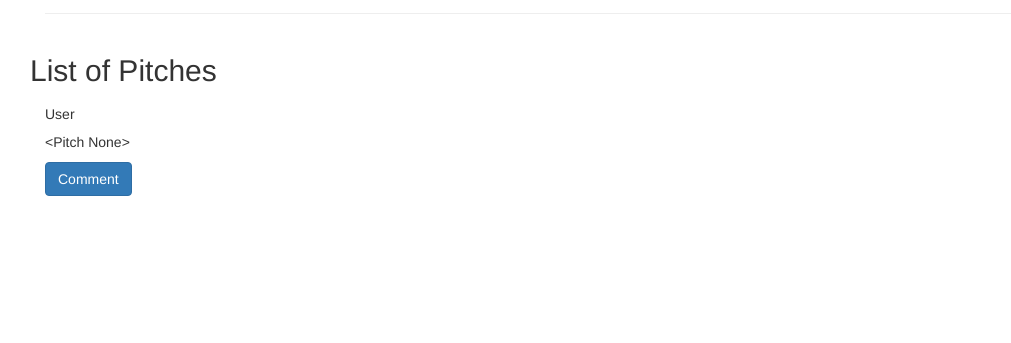
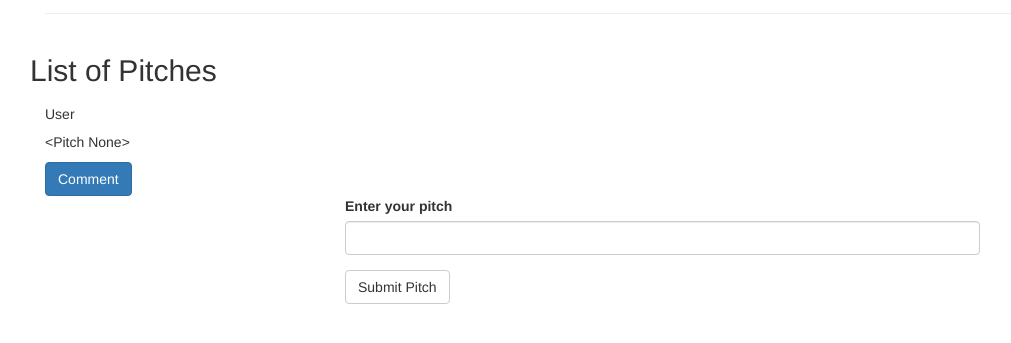
Before and after one commit to John-Kimani/Blue_Chip_Pitch_App, a Flask app: page / in a window 1280 px wide. Shown: the part 190-533 px from the top of the page, without its empty margins (25-1036 px from the left). Run offline with Flask 2, Linux system fonts and the light colour scheme; the visitor is signed in with stand-in values (Sample User, id 1); data comes from the database, SQL or seed files in the repository; some libraries are stand-ins or nearby versions.

Commit message:
Dev: Creates pitch form

```diff
--- /dev/null
+++ b/app/main/forms.py
@@ -0,0 +1,11 @@
+from flask_wtf import FlaskForm
+from wtforms import StringField, SubmitField
+from wtforms.validators import DataRequired, Length
+from app.models import Pitch
+
+class PitchForm(FlaskForm):
+    '''
+    Class that handles pitch creation buy users
+    '''
+    body = StringField('Enter your pitch', validators=[DataRequired()])
+    submit = SubmitField('Submit Pitch')
--- a/app/main/views.py
+++ b/app/main/views.py
@@ -2,7 +2,7 @@
 from app.main import bp
 from flask_login import login_required
 from app import db
-
+from app.main.forms import PitchForm
 from app.models import Pitch
 
 
@@ -23,4 +23,6 @@
     all_pitch = Pitch.query.all()
     print('*'*30)
     print(all_pitch)
-    return render_template('index.html', title=title, allpitch=all_pitch)
+
+    form = PitchForm()
+    return render_template('index.html', title=title, allpitch=all_pitch, form=form)
--- a/app/templates/index.html
+++ b/app/templates/index.html
@@ -1,4 +1,5 @@
 {% extends 'base.html' %}
+{% import 'bootstrap/wtf.html' as wtf %}
 
 {% block title %}
     {% if title %}
@@ -18,7 +19,7 @@
     <hr>
     <div class="row">
         <h2>List of Pitches</h2>
-        <div class="col-md-4">
+        <div class="col-md-6">
             <div class="card">
                 {% for pitch in allpitch %}
                 <div class="card-body">
@@ -30,4 +31,16 @@
               {% endfor %}
         </div>
     </div>
+    <div class="row container">
+        <div class="col-md-3">
+            <!-- empty div -->
+        </div>
+        <div class="col-md-7">
+            {{ wtf.quick_form(form) }}
+        </div>
+        <div class="col-md-2">
+            <!-- empty div -->
+        </div>
+    </div>
+
 {% endblock %}
```
